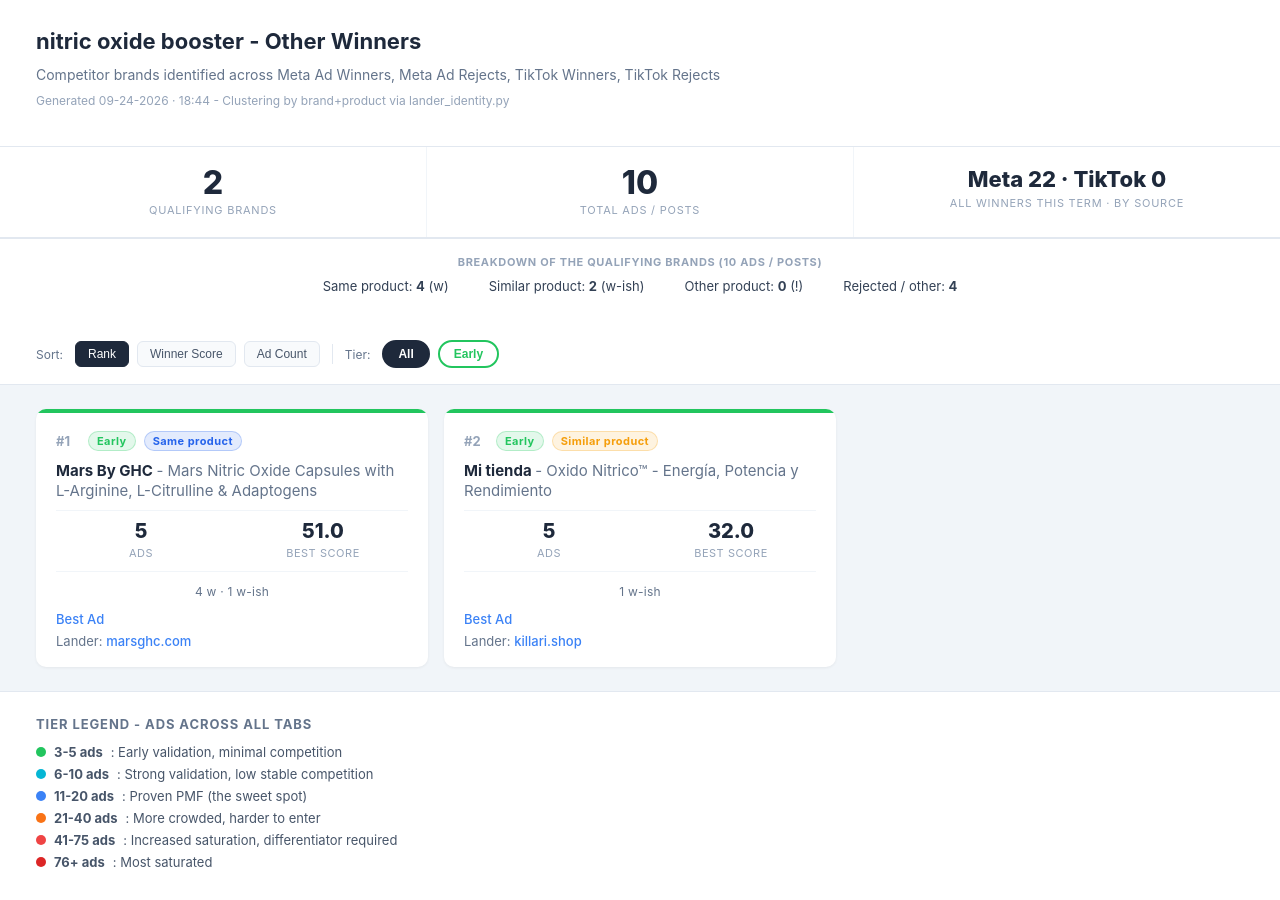
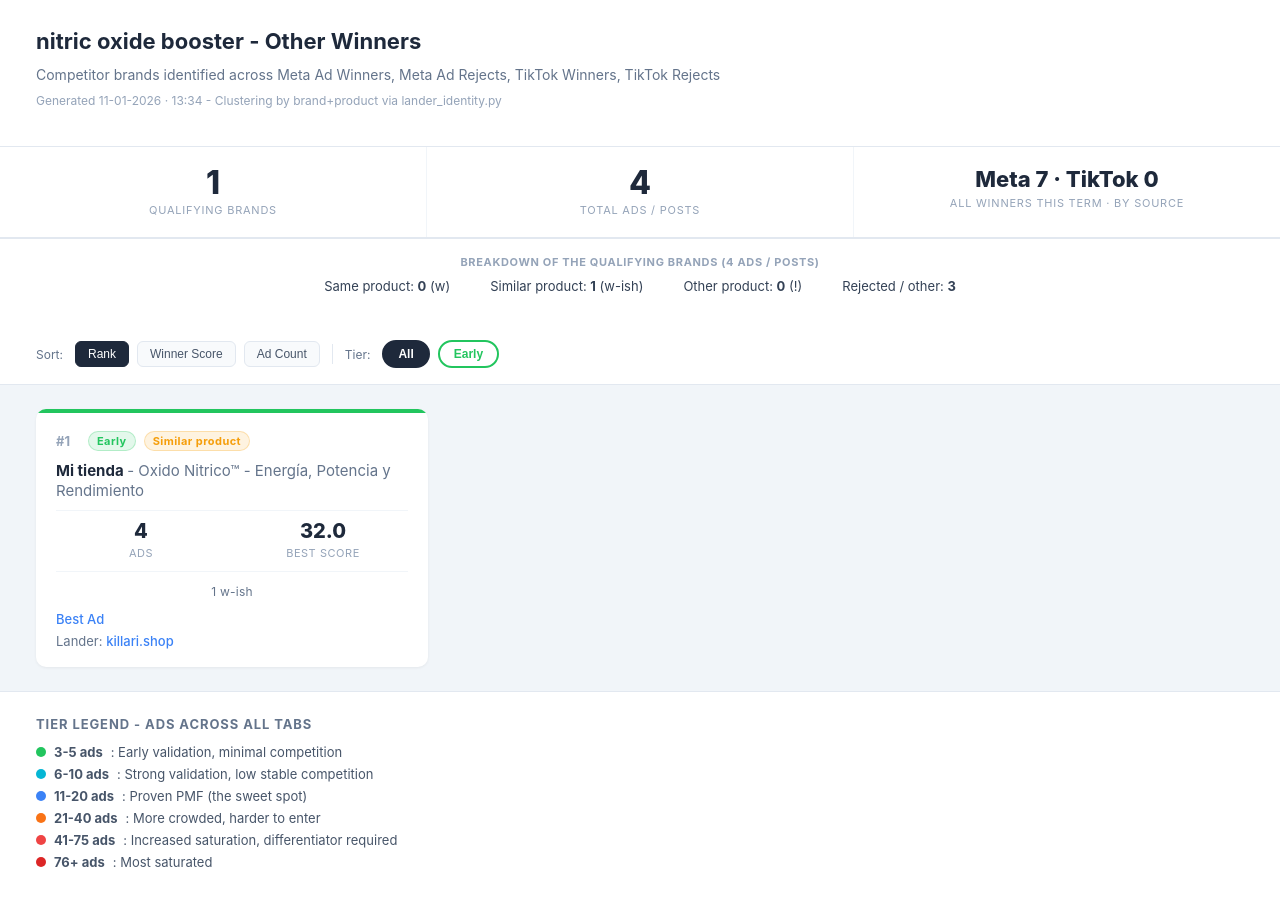
Before and after one commit to YAN15S/reports, a plain HTML site: page nitric-oxide-booster_other_winners_2026-08-16.html in a window 1280 px wide. Drawn offline with Linux system fonts and the light colour scheme.

Commit message:
report: nitric oxide booster - Other Winners

```diff
--- a/nitric-oxide-booster_other_winners_2026-08-16.html
+++ b/nitric-oxide-booster_other_winners_2026-08-16.html
@@ -45,51 +45,30 @@ body{font-family:-apple-system,BlinkMacSystemFont,'Segoe UI',Roboto,sans-serif;b
 </style></head><body>
 <div class="header"><h1>nitric oxide booster - Other Winners</h1>
 <p class="subtitle">Competitor brands identified across Meta Ad Winners, Meta Ad Rejects, TikTok Winners, TikTok Rejects</p>
-<p class="meta">Generated 09-24-2026  ·  18:44 - Clustering by brand+product via lander_identity.py</p></div>
+<p class="meta">Generated 11-01-2026  ·  13:34 - Clustering by brand+product via lander_identity.py</p></div>
 <div class="stats-bar">
-<div class="stat-block"><div class="stat-num">2</div><div class="stat-label">Qualifying Brands</div></div>
-<div class="stat-block"><div class="stat-num">10</div><div class="stat-label">Total Ads / Posts</div></div>
-<div class="stat-block"><div class="stat-num" style="font-size:22px;line-height:1.15">Meta 22 · TikTok 0</div><div class="stat-label">All Winners This Term · by Source</div></div></div>
-<div class="rel-summary" style="padding:16px 36px 30px;background:#fff;border-top:1px solid #e2e8f0;text-align:center"><div style="font-size:11px;font-weight:700;text-transform:uppercase;letter-spacing:.06em;color:#94a3b8;margin-bottom:9px">Breakdown of the qualifying brands (10 ads / posts)</div><div style="font-size:13px;color:#334155;display:flex;gap:40px;flex-wrap:wrap;justify-content:center"><span>Same product: <strong>4</strong> (w)</span><span>Similar product: <strong>2</strong> (w-ish)</span><span>Other product: <strong>0</strong> (!)</span><span>Rejected / other: <strong>4</strong></span></div></div>
+<div class="stat-block"><div class="stat-num">1</div><div class="stat-label">Qualifying Brands</div></div>
+<div class="stat-block"><div class="stat-num">4</div><div class="stat-label">Total Ads / Posts</div></div>
+<div class="stat-block"><div class="stat-num" style="font-size:22px;line-height:1.15">Meta 7 · TikTok 0</div><div class="stat-label">All Winners This Term · by Source</div></div></div>
+<div class="rel-summary" style="padding:16px 36px 30px;background:#fff;border-top:1px solid #e2e8f0;text-align:center"><div style="font-size:11px;font-weight:700;text-transform:uppercase;letter-spacing:.06em;color:#94a3b8;margin-bottom:9px">Breakdown of the qualifying brands (4 ads / posts)</div><div style="font-size:13px;color:#334155;display:flex;gap:40px;flex-wrap:wrap;justify-content:center"><span>Same product: <strong>0</strong> (w)</span><span>Similar product: <strong>1</strong> (w-ish)</span><span>Other product: <strong>0</strong> (!)</span><span>Rejected / other: <strong>3</strong></span></div></div>
 <div class="controls"><span class="sort-label">Sort:</span>
 <button class="sort-btn active" onclick="sortCards('rank',this)">Rank</button>
 <button class="sort-btn" onclick="sortCards('score',this)">Winner Score</button>
 <button class="sort-btn" onclick="sortCards('count',this)">Ad Count</button>
 <div class="divider"></div><span class="sort-label">Tier:</span><button class="tier-btn active" data-tier="all" onclick="filterTier(this,'all')">All</button><button class="tier-btn" data-tier="Early" style="border-color:#22c55e;color:#22c55e" onclick="filterTier(this,'Early')">Early</button></div>
 <div class="cards" id="cards-grid">
-<div class="card" data-tier="Early" data-score="51.00" data-count="5">
+<div class="card" data-tier="Early" data-score="32.00" data-count="4">
   <div class="card-accent" style="background:#22c55e"></div>
   <div class="card-body">
     <div class="card-header">
       <span class="rank">#1</span>
-      <span class="tier-badge" style="background:#22c55e20;color:#22c55e;border:1px solid #22c55e40">Early</span>
-      <span class="tier-badge" title="Relationship to the researched product (strongest token)" style="background:#2563eb20;color:#2563eb;border:1px solid #2563eb40">Same product</span>
-
-    </div>
-    <div class="brand-name">Mars By GHC <span class="product-name">- Mars Nitric Oxide Capsules with L-Arginine, L-Citrulline &amp; Adaptogens</span></div>
-    <div class="card-stats">
-      <div class="stat-item"><span class="stat-num">5</span><span class="stat-lbl">Ads</span></div>
-      <div class="stat-item"><span class="stat-num">51.0</span><span class="stat-lbl">Best Score</span></div>
-    </div>
-    <div class="token-mix" style="font-size:12px;color:#64748b;margin-top:8px;letter-spacing:.02em;text-align:center">4 w · 1 w-ish</div>
-    <div class="links">
-      <div class="link-row"><a href="https://www.facebook.com/ads/library/?id=1070673998012575" target="_blank" rel="noopener" class="link">Best Ad</a></div>
-      <div class="link-row">Lander: <a href="https://marsghc.com/en-au/products/mars-nitric-oxide-capsules-with-l-arginine-l-citrulline-adaptogens-circulation-endurance-recovery-support-60n?_pos=9&amp;_sid=b7936456b&amp;_ss=r&amp;utm_source=FB&amp;utm_medium=Australia+Nitric+Oxide&amp;utm_campaign=ADV%2B2-MOFU+-+Nitric+Oxide+Campaign-18042025&amp;utm_term=ADV%2B+-+Nitric+Oxide+-+Ad+Set+2+-+18042025&amp;utm_content=FB-NitricOxide-Static-AU-SD9612-MOFU-Inhouse-V1-16072025" target="_blank" rel="noopener" class="link">marsghc.com</a></div>
-    </div>
-  </div>
-</div>
-<div class="card" data-tier="Early" data-score="32.00" data-count="5">
-  <div class="card-accent" style="background:#22c55e"></div>
-  <div class="card-body">
-    <div class="card-header">
-      <span class="rank">#2</span>
       <span class="tier-badge" style="background:#22c55e20;color:#22c55e;border:1px solid #22c55e40">Early</span>
       <span class="tier-badge" title="Relationship to the researched product (strongest token)" style="background:#f59e0b20;color:#f59e0b;border:1px solid #f59e0b40">Similar product</span>
 
     </div>
     <div class="brand-name">Mi tienda <span class="product-name">- Oxido Nitrico™ - Energía, Potencia y Rendimiento</span></div>
     <div class="card-stats">
-      <div class="stat-item"><span class="stat-num">5</span><span class="stat-lbl">Ads</span></div>
+      <div class="stat-item"><span class="stat-num">4</span><span class="stat-lbl">Ads</span></div>
       <div class="stat-item"><span class="stat-num">32.0</span><span class="stat-lbl">Best Score</span></div>
     </div>
     <div class="token-mix" style="font-size:12px;color:#64748b;margin-top:8px;letter-spacing:.02em;text-align:center">1 w-ish</div>
```
